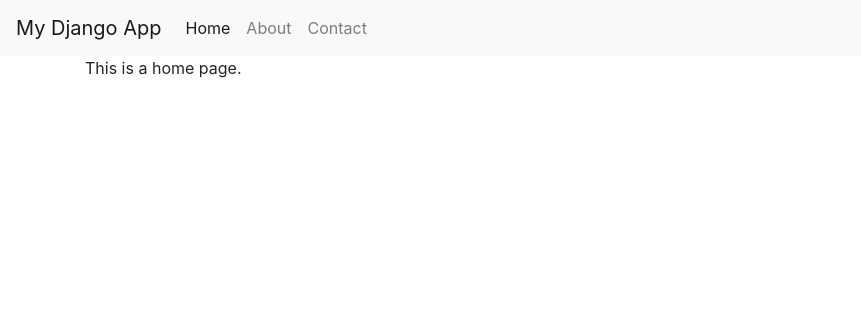
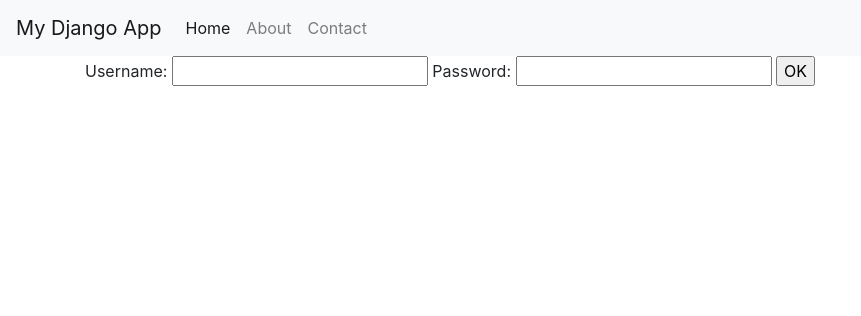
Before and after one commit to Verminii/CTF-Local-Platform, a Django app: page / in a window 1280 px wide. Shown: the top 316 px of the page, without its empty margins (0-861 px from the left). Run offline with Django 4.2, Linux system fonts and the light colour scheme; some libraries are stand-ins or nearby versions.

Commit message:
Sceleton2

```diff
--- /dev/null
+++ b/backend/CtfPlatformLocal/app/forms.py
@@ -0,0 +1,6 @@
+from django import forms
+
+
+class LoginForm(forms.Form):
+    username = forms.CharField(label="username", max_length=100)
+    password = forms.CharField(label="password", max_length=100, widget=forms.PasswordInput)
--- a/backend/CtfPlatformLocal/app/templates/homePage.html
+++ b/backend/CtfPlatformLocal/app/templates/homePage.html
@@ -3,5 +3,36 @@
 {% block title %}Home Page{% endblock %}
 
 {% block content %}
-    <p>This is a home page.</p>
+    <form method="post" id="loginForm">
+    {% csrf_token %}
+    <label for="username">Username: </label>
+    <input id="username" type="text" name="username" required>
+    <label for="password">Password: </label>
+    <input id="password" type="password" name="password" required>
+    <input type="submit" value="OK">
+</form>
+
+<div id="message"></div>
+
+<!-- Tutaj jest ajax do logowania do testu z rutowaniem, potem będzie trzeba to wszystko poprawnie porozdzielać po plikach-->
+<script>
+document.getElementById('loginForm').addEventListener('submit', async function(e) {
+    e.preventDefault();
+    const form = e.target;
+    const formData = new FormData(form);
+
+    const response = await fetch('/login', {
+        method: 'POST',
+        headers: {
+            'X-CSRFToken': formData.get('csrfmiddlewaretoken')
+        },
+        body: formData
+    });
+
+    const data = await response.json();
+    document.getElementById('message').innerText = data.message;
+    document.getElementById('username').value = '';
+    document.getElementById('password').value = '';
+});
+</script>
 {% endblock %}
--- a/backend/CtfPlatformLocal/app/urls.py
+++ b/backend/CtfPlatformLocal/app/urls.py
@@ -4,4 +4,5 @@ from . import views
 urlpatterns = [
     path('', views.home, name='home'),
     path('todos/', views.todos, name='todos'),
+    path('login', views.login, name='login'),
 ]
--- a/backend/CtfPlatformLocal/app/views.py
+++ b/backend/CtfPlatformLocal/app/views.py
@@ -1,3 +1,4 @@
+from django.http import JsonResponse
 from django.shortcuts import render, HttpResponse
 from .models import ToDoItem
 
@@ -5,6 +6,16 @@ from .models import ToDoItem
 def home(request):
     return render(request, 'homePage.html')
 
+def login(request):
+    if request.method == 'POST':
+        username = request.POST.get('username')
+        password = request.POST.get('password')
+        if username == 'admin' and password == 'admin':
+            return JsonResponse({"message": "Login successful!"})
+        else:
+            return JsonResponse({"message": "Invalid credentials."})
+    return JsonResponse({"message": "Only POST allowed."})
+
 def todos(request):
     items = ToDoItem.objects.all()
     return render(request, 'todos.html', {'todo_items': items})
```
